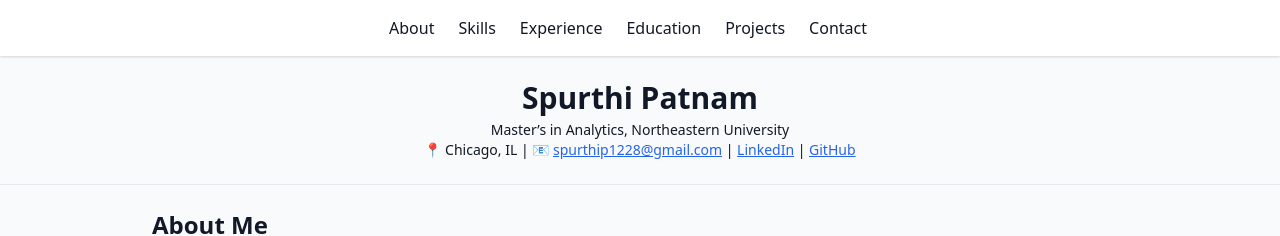
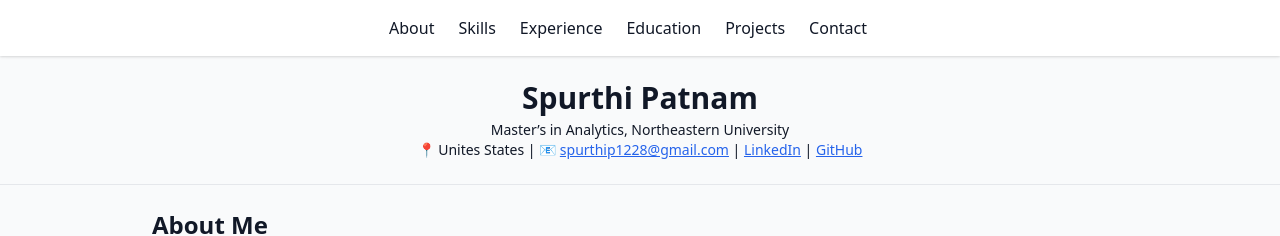
Before and after one commit to spurthip28-bit/Spurthi-Portfolio-, a plain HTML site: page index.html in a window 1280 px wide. Shown: the top 236 px of the page. Drawn offline with nearby package versions, Linux system fonts and the light colour scheme.

Commit message:
location changed

```diff
--- a/index.html
+++ b/index.html
@@ -28,7 +28,7 @@
 <header class="p-6 text-center border-b">
     <h1 class="text-3xl font-bold">Spurthi Patnam</h1>
     <p class="text-sm mt-1">Master’s in Analytics, Northeastern University</p>
-    <p class="text-sm">📍 Chicago, IL | 📧 <a class="text-blue-600 underline" href="mailto:spurthip1228@gmail.com">spurthip1228@gmail.com</a> |
+    <p class="text-sm">📍 Unites States | 📧 <a class="text-blue-600 underline" href="mailto:spurthip1228@gmail.com">spurthip1228@gmail.com</a> |
         <a class="text-blue-600 underline" href="https://linkedin.com/in/spurthi-p" target="_blank">LinkedIn</a> |
         <a class="text-blue-600 underline" href="https://github.com/spurthip28-bit" target="_blank">GitHub</a>
     </p>
```
